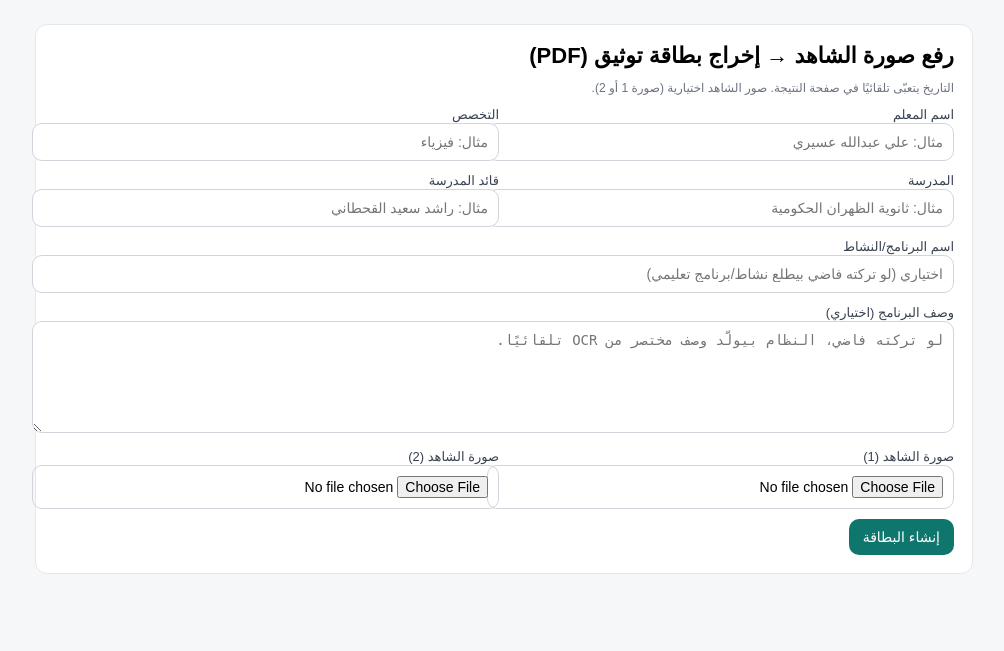
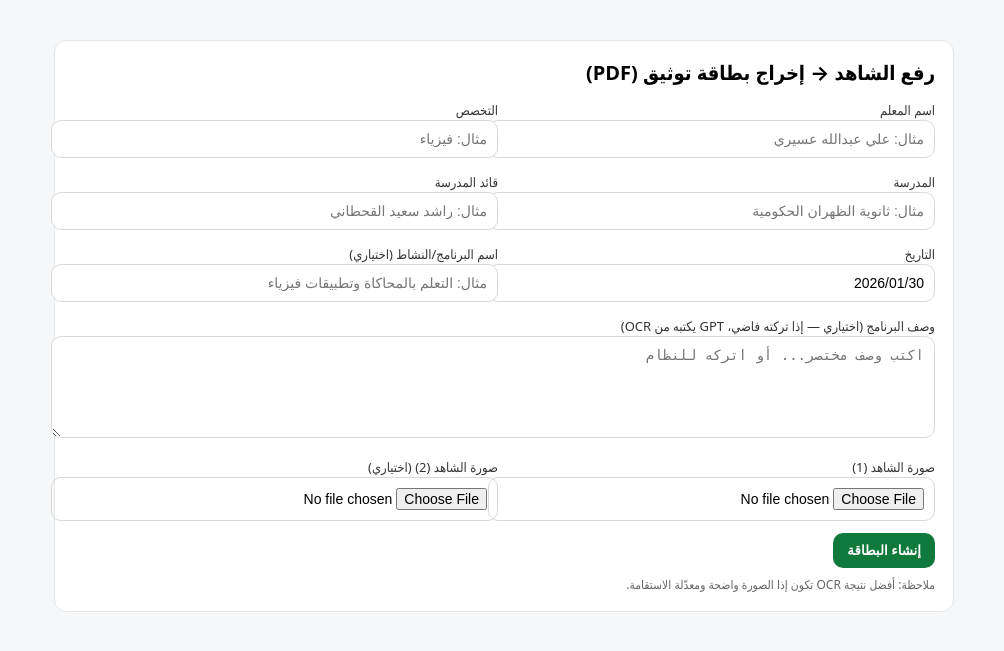
Before and after one commit to aliasiriiii/Evidence-ai, a Flask app: page / in a window 1280 px wide. Shown: the top 651 px of the page, without its empty margins (136-1140 px from the left). Run offline with Flask 3, Linux system fonts and the light colour scheme.

Commit message:
Refactor index.html layout and styling

```diff
--- a/templates/index.html
+++ b/templates/index.html
@@ -2,30 +2,30 @@
 <html lang="ar" dir="rtl">
 <head>
   <meta charset="utf-8" />
-  <meta name="viewport" content="width=device-width,initial-scale=1" />
+  <meta name="viewport" content="width=device-width, initial-scale=1" />
   <title>رفع الشاهد → بطاقة توثيق</title>
   <style>
-    body{font-family:Arial, sans-serif; background:#f6f7f9; margin:0; padding:24px;}
-    .box{max-width:900px;margin:auto;background:#fff;border:1px solid #e5e7eb;border-radius:12px;padding:18px;}
-    h1{margin:0 0 12px 0;font-size:22px}
-    .grid{display:grid;grid-template-columns:1fr 1fr;gap:10px}
-    label{font-size:13px;color:#374151}
-    input,textarea{width:100%;padding:10px;border:1px solid #d1d5db;border-radius:10px;font-size:14px}
-    textarea{min-height:90px}
-    .row{margin:10px 0}
-    .hint{font-size:12px;color:#6b7280}
-    .btn{background:#0f766e;color:#fff;border:0;padding:10px 14px;border-radius:10px;font-size:14px;cursor:pointer}
-    .btn:hover{opacity:.95}
-    @media (max-width:720px){.grid{grid-template-columns:1fr}}
+    body{font-family: system-ui, -apple-system, "Segoe UI", Tahoma, Arial; background:#f6f7f8; margin:0}
+    .wrap{max-width:900px; margin:24px auto; padding:16px}
+    .card{background:#fff; border:1px solid #e6e6e6; border-radius:12px; padding:18px}
+    h1{margin:0 0 12px; font-size:20px}
+    .grid{display:grid; grid-template-columns:1fr 1fr; gap:12px}
+    label{font-size:13px; color:#333}
+    input, textarea{width:100%; padding:10px; border:1px solid #d9d9d9; border-radius:10px; font-size:14px}
+    textarea{min-height:80px; resize:vertical}
+    .row{margin-top:12px}
+    .btn{background:#0f7a3b; color:#fff; border:0; padding:10px 14px; border-radius:10px; cursor:pointer; font-weight:600}
+    .hint{font-size:12px; color:#666; margin-top:8px}
+    @media (max-width:720px){ .grid{grid-template-columns:1fr} }
   </style>
 </head>
 <body>
-  <div class="box">
-    <h1>رفع صورة الشاهد → إخراج بطاقة توثيق (PDF)</h1>
-    <div class="hint">التاريخ يتعبّى تلقائيًا في صفحة النتيجة. صور الشاهد اختيارية (صورة 1 أو 2).</div>
+  <div class="wrap">
+    <div class="card">
+      <h1>رفع الشاهد → إخراج بطاقة توثيق (PDF)</h1>
 
       <form action="/generate" method="POST" enctype="multipart/form-data">
-      <div class="grid row">
+        <div class="grid">
           <div>
             <label>اسم المعلم</label>
             <input name="teacher" placeholder="مثال: علي عبدالله عسيري" />
@@ -34,9 +34,7 @@
             <label>التخصص</label>
             <input name="subject" placeholder="مثال: فيزياء" />
           </div>
-      </div>
 
-      <div class="grid row">
           <div>
             <label>المدرسة</label>
             <input name="school" placeholder="مثال: ثانوية الظهران الحكومية" />
@@ -45,16 +43,20 @@
             <label>قائد المدرسة</label>
             <input name="principal" placeholder="مثال: راشد سعيد القحطاني" />
           </div>
+
+          <div>
+            <label>التاريخ</label>
+            <input id="date" name="date" placeholder="YYYY/MM/DD" />
+          </div>
+          <div>
+            <label>اسم البرنامج/النشاط (اختياري)</label>
+            <input name="program_name" placeholder="مثال: التعلم بالمحاكاة وتطبيقات فيزياء" />
+          </div>
         </div>
 
         <div class="row">
-        <label>اسم البرنامج/النشاط</label>
-        <input name="program_name" placeholder="اختياري (لو تركته فاضي بيطلع نشاط/برنامج تعليمي)" />
-      </div>
-
-      <div class="row">
-        <label>وصف البرنامج (اختياري)</label>
-        <textarea name="program_desc" placeholder="لو تركته فاضي، النظام بيولّد وصف مختصر من OCR تلقائيًا."></textarea>
+          <label>وصف البرنامج (اختياري — إذا تركته فاضي، GPT يكتبه من OCR)</label>
+          <textarea name="program_desc" placeholder="اكتب وصف مختصر... أو اتركه للنظام"></textarea>
         </div>
 
         <div class="grid row">
@@ -63,13 +65,28 @@
             <input type="file" name="image1" accept="image/*" />
           </div>
           <div>
-          <label>صورة الشاهد (2)</label>
+            <label>صورة الشاهد (2) (اختياري)</label>
             <input type="file" name="image2" accept="image/*" />
           </div>
         </div>
 
+        <div class="row">
           <button class="btn" type="submit">إنشاء البطاقة</button>
+          <div class="hint">ملاحظة: أفضل نتيجة OCR تكون إذا الصورة واضحة ومعدّلة الاستقامة.</div>
+        </div>
       </form>
     </div>
+  </div>
+
+  <script>
+    // تعبئة التاريخ تلقائياً بصيغة YYYY/MM/DD
+    (function(){
+      const d = new Date();
+      const yyyy = d.getFullYear();
+      const mm = String(d.getMonth()+1).padStart(2,'0');
+      const dd = String(d.getDate()).padStart(2,'0');
+      document.getElementById('date').value = `${yyyy}/${mm}/${dd}`;
+    })();
+  </script>
 </body>
 </html>
```
Lines whose indentation alone changed are shown as unchanged.
